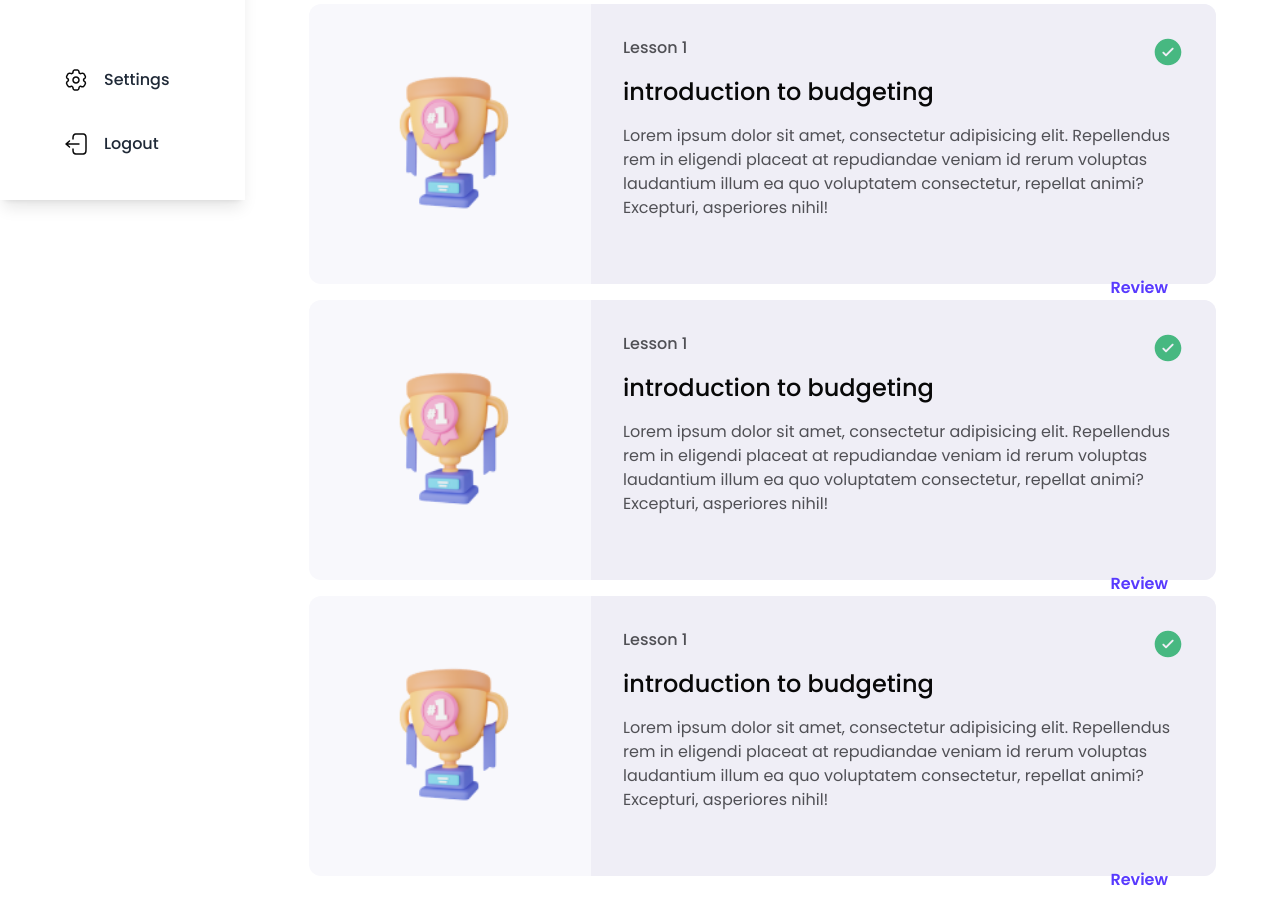
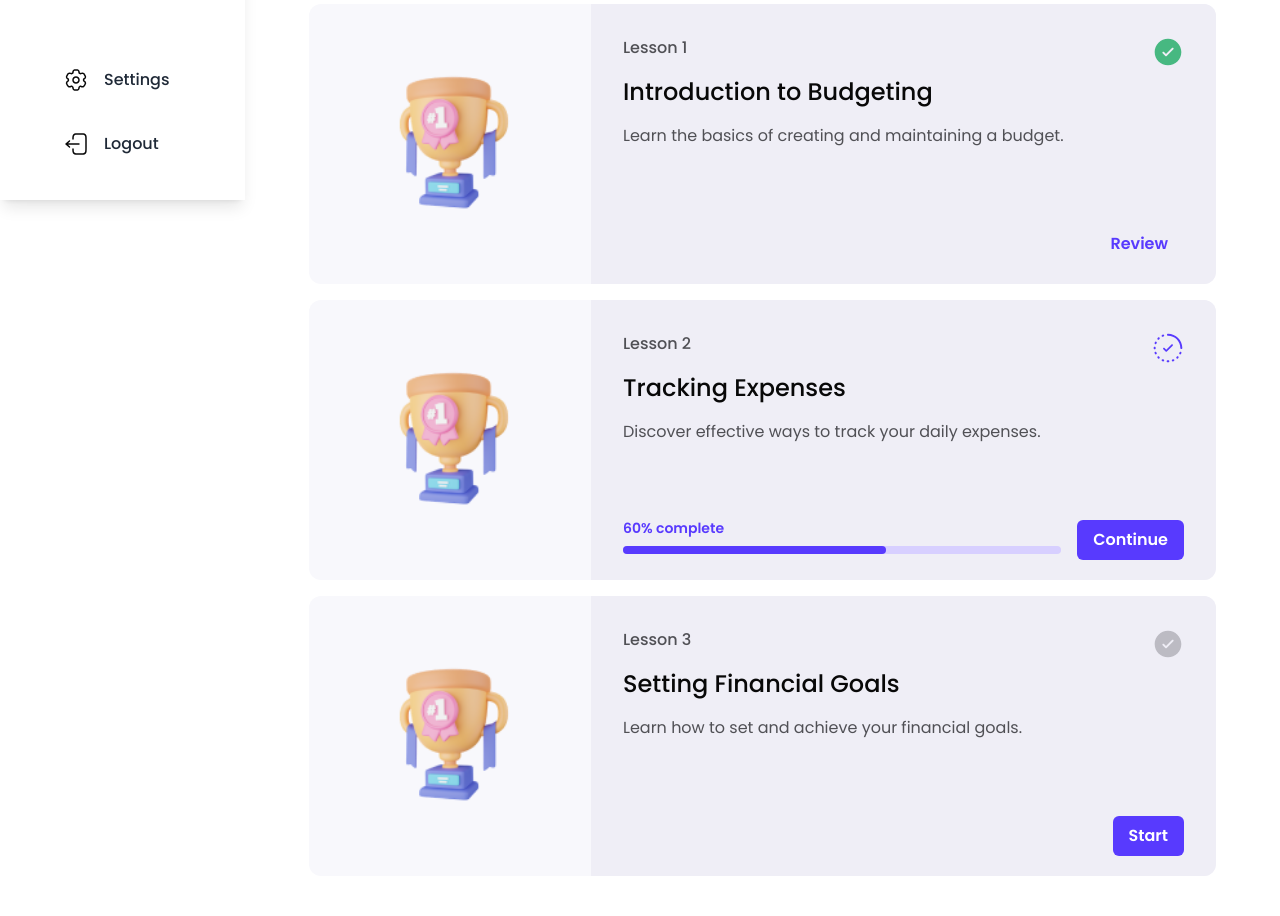
Before and after one commit to LearnEffinity/effinity-app, a Next.js app: page /learn/1 in a window 1280 px wide. Shown: the part 600-1516 px from the top of the page. Built offline with nearby package versions, Linux system fonts and the light colour scheme.

Commit message:
Added different rendering statuses + props

```diff
--- a/src/components/dashboard/learn/module/lessonCard.tsx
+++ b/src/components/dashboard/learn/module/lessonCard.tsx
@@ -1,8 +1,26 @@
 import React from "react";
+import Link from "next/link";
 
-export default function LessonCard() {
+interface LessonCardProps {
+  lessonNumber: number;
+  title: string;
+  description: string;
+  status: "not-started" | "in-progress" | "completed";
+  progress?: number;
+  slug: string;
+  moduleSlug: string;
+}
+
+export default function LessonCard({
+  lessonNumber,
+  title,
+  description,
+  status,
+  progress = 0,
+  slug,
+  moduleSlug,
+}: LessonCardProps) {
   return (
-    <>
     <div className="flex h-[280px] w-full flex-row items-center rounded-xl bg-neutral-50">
       <img
         src={"/screen-1/Trophy.png"}
@@ -13,33 +31,83 @@ export default function LessonCard() {
         <div className="flex flex-col gap-y-2">
           <div className="flex justify-between">
             <h3 className="text-base font-medium leading-6 text-text-secondary">
-                Lesson 1
+              Lesson {lessonNumber}
             </h3>
-              <CompleteIcon />
+            {renderStatusIcon(status)}
           </div>
-            <h1 className="text-2xl font-medium text-text-primary">
-              introduction to budgeting
-            </h1>
+          <h1 className="text-2xl font-medium text-text-primary">{title}</h1>
         </div>
-          <h6 className="mb-8  w-full text-base font-normal text-text-secondary">
-            Lorem ipsum dolor sit amet, consectetur adipisicing elit.
-            Repellendus rem in eligendi placeat at repudiandae veniam id rerum
-            voluptas laudantium illum ea quo voluptatem consectetur, repellat
-            animi? Excepturi, asperiores nihil!
+        <h6 className="mb-8 w-full text-base font-normal text-text-secondary">
+          {description}
         </h6>
 
         <div className="flex w-full justify-end">
-            <a
-              //   href={`/learn/${slug}`}
-              className=" inline-block cursor-pointer bg-transparent px-4 py-2 font-semibold text-brand-accent transition-colors duration-300 ease-in-out hover:text-brand-tertiary"
-            >
-              Review
-            </a>
+          {renderActionButton(status, progress, slug, moduleSlug)}
         </div>
       </div>
     </div>
-    </>
   );
+}
+
+function renderStatusIcon(status: "not-started" | "in-progress" | "completed") {
+  switch (status) {
+    case "completed":
+      return <CompleteIcon />;
+    case "in-progress":
+      return <ProgressCircle />;
+    case "not-started":
+      return <StartIcon />;
+  }
+}
+
+function renderActionButton(
+  status: "not-started" | "in-progress" | "completed",
+  progress: number,
+  slug: string,
+  moduleSlug: string,
+) {
+  switch (status) {
+    case "completed":
+      return (
+        <Link
+          href={`/learn/${moduleSlug}/${slug}`}
+          className="mt-7 inline-block cursor-pointer bg-transparent px-4 py-2 font-semibold text-brand-accent transition-colors duration-300 ease-in-out hover:text-brand-tertiary"
+        >
+          Review
+        </Link>
+      );
+    case "in-progress":
+      return (
+        <div className="mt-7 flex w-full items-center justify-between gap-x-4">
+          <div className="w-10/12 -translate-y-1 transform">
+            <p className="pb-2 text-sm font-semibold text-brand-accent ">
+              {progress}% complete
+            </p>
+            <div className="h-2 w-full rounded-full bg-brand-quaternary">
+              <div
+                className="h-full rounded-full bg-brand-accent"
+                style={{ width: `${progress}%` }}
+              ></div>
+            </div>
+          </div>
+          <Link
+            href={`/learn/${moduleSlug}/${slug}`}
+            className="inline-block cursor-pointer rounded-md bg-brand-accent px-4 py-2 font-semibold text-white transition-colors duration-300 ease-in-out hover:bg-brand-tertiary"
+          >
+            Continue
+          </Link>
+        </div>
+      );
+    case "not-started":
+      return (
+        <Link
+          href={`/learn/${moduleSlug}/${slug}`}
+          className="mt-7 inline-block cursor-pointer rounded-md bg-brand-accent px-4 py-2 font-semibold text-white transition-colors duration-300 ease-in-out hover:bg-brand-tertiary"
+        >
+          Start
+        </Link>
+      );
+  }
 }
 
 interface IconProps {
@@ -69,8 +137,8 @@ const CompleteIcon = ({ className }: IconProps) => {
 const ProgressCircle = ({ className }: IconProps) => {
   return (
     <svg
-      width="64"
-      height="64"
+      width="32"
+      height="32"
       viewBox="0 0 64 64"
       fill="none"
       xmlns="http://www.w3.org/2000/svg"
@@ -99,8 +167,8 @@ const ProgressCircle = ({ className }: IconProps) => {
 const StartIcon = ({ className }: IconProps) => {
   return (
     <svg
-      width="64"
-      height="64"
+      width="32"
+      height="32"
       viewBox="0 0 64 64"
       fill="none"
       xmlns="http://www.w3.org/2000/svg"
@@ -110,7 +178,7 @@ const StartIcon = ({ className }: IconProps) => {
         fill-rule="evenodd"
         clip-rule="evenodd"
         d="M58.6673 32.0007C58.6673 46.7282 46.7282 58.6673 32.0007 58.6673C17.2731 58.6673 5.33398 46.7282 5.33398 32.0007C5.33398 17.2731 17.2731 5.33398 32.0007 5.33398C46.7282 5.33398 58.6673 17.2731 58.6673 32.0007ZM42.7482 23.9198C43.5292 24.7008 43.5292 25.9671 42.7482 26.7482L29.4149 40.0815C28.6338 40.8626 27.3675 40.8626 26.5864 40.0815L21.2531 34.7482C20.4721 33.9672 20.4721 32.7008 21.2531 31.9198C22.0342 31.1387 23.3005 31.1387 24.0815 31.9198L28.0007 35.8389L33.9602 29.8793L39.9198 23.9198C40.7008 23.1387 41.9671 23.1387 42.7482 23.9198Z"
-        fill="#47B881"
+        fill="#BCBBC3"
       />
     </svg>
   );
```
Lines whose indentation alone changed are shown as unchanged.
